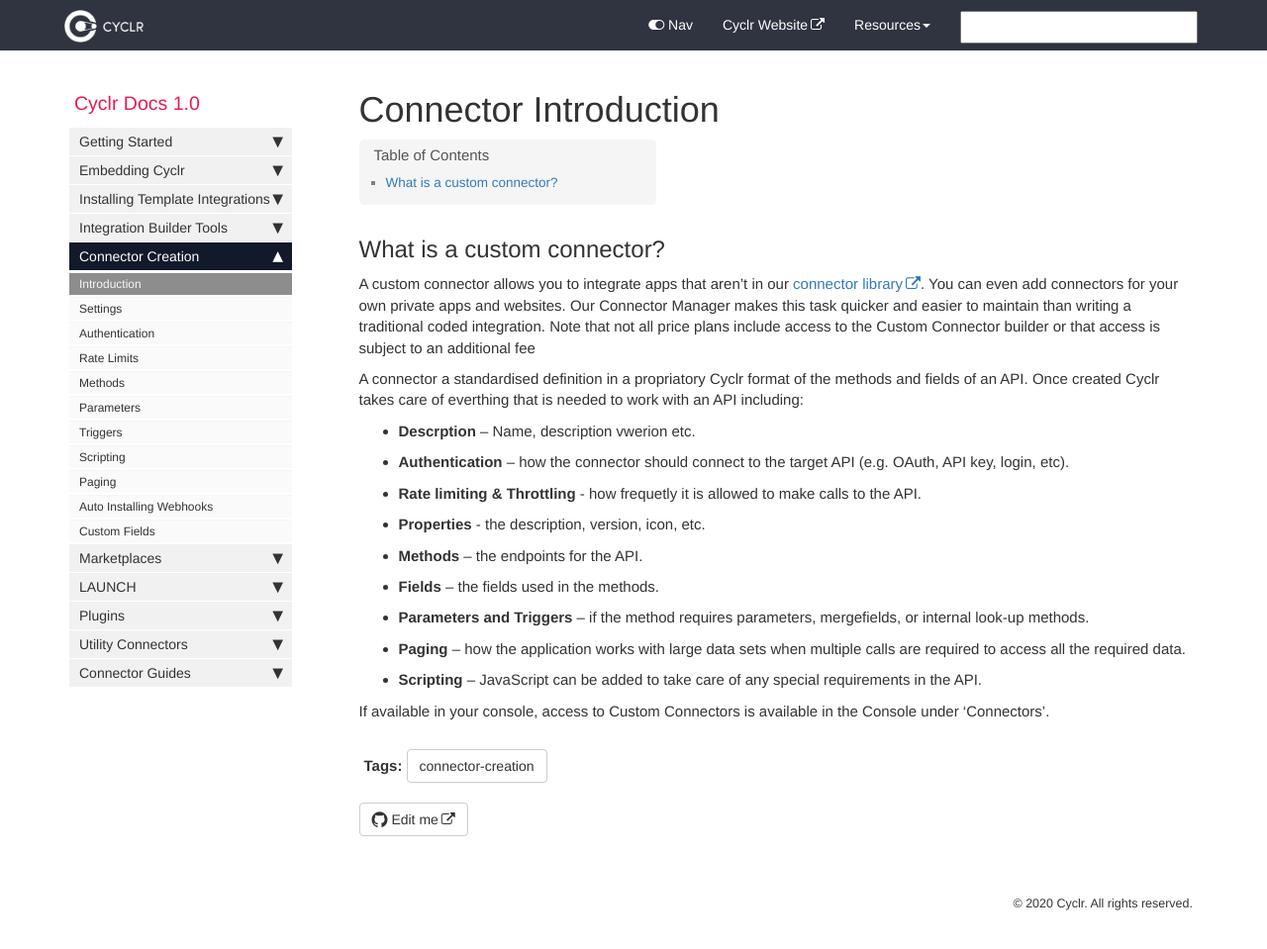
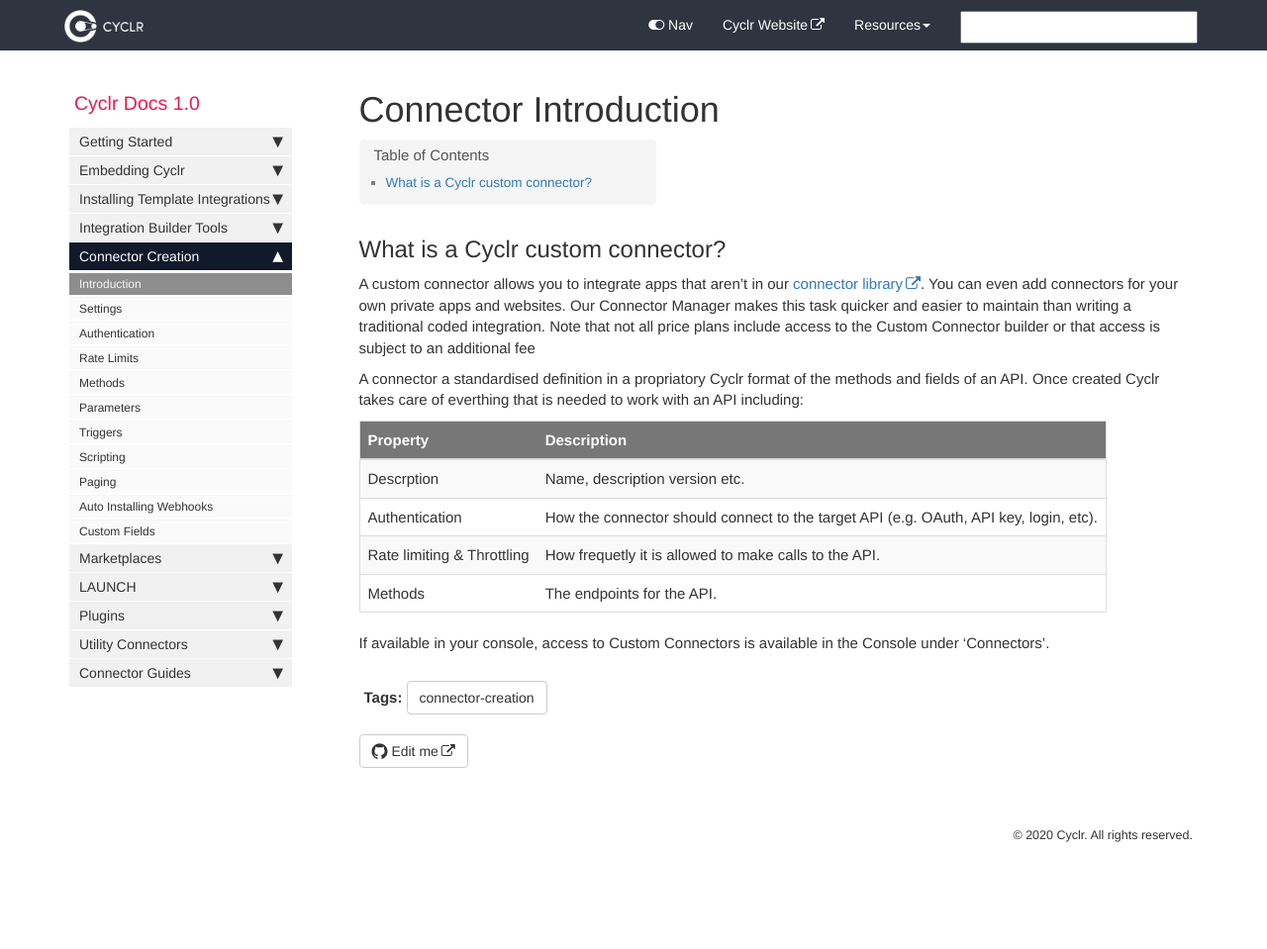
Before and after one commit to sneakysneak/docs, a Jekyll site: the page built from pages/custom-connectors/01-introduction.md, in a window 1280 px wide and 983 px high. Shown: the top 959 px of the window at 99% size. Built offline with Jekyll 4.4.1, drawn with Linux system fonts in a browser that asks for light colours; nearby versions of some CDN libraries; comment, search, counter and statistics services are not loaded.

Commit message:
Update 01-introduction.md

```diff
--- a/pages/custom-connectors/01-introduction.md
+++ b/pages/custom-connectors/01-introduction.md
@@ -5,20 +5,18 @@ permalink: connector-introduction
 tags: [connector-creation]
 ---
 
-## What is a custom connector?
+## What is a Cyclr custom connector?
 
 A custom connector allows you to integrate apps that aren’t in our [connector library](http://cyclr.com/connectors/). You can even add connectors for your own private apps and websites. Our Connector Manager makes this task quicker and easier to maintain than writing a traditional coded integration.  Note that not all price plans include access to the Custom Connector builder or that access is subject to an additional fee
 
 A connector a standardised definition in a propriatory Cyclr format of the methods and fields of an API. Once created Cyclr takes care of everthing that is needed to work with an API including:
 
-*   **Descrption** – Name, description vwerion etc.
-*   **Authentication** – how the connector should connect to the target API (e.g. OAuth, API key, login, etc).
-*   **Rate limiting & Throttling** - how frequetly it is allowed to make calls to the API.
-*   **Properties** - the description, version, icon, etc.
-*   **Methods** – the endpoints for the API.
-*   **Fields** – the fields used in the methods.
-*   **Parameters and Triggers** – if the method requires parameters, mergefields, or internal look-up methods.
-*   **Paging** – how the application works with large data sets when multiple calls are required to access all the required data.
-*   **Scripting** – JavaScript can be added to take care of any special requirements in the API.
+| Property | Description |
+| --- | --- |
+| Descrption | Name, description version etc. |
+| Authentication | How the connector should connect to the target API (e.g. OAuth, API key, login, etc). |
+| Rate limiting & Throttling | How frequetly it is allowed to make calls to the API. |
+| Methods | The endpoints for the API. |
+
 
 If available in your console, access to Custom Connectors is available in the Console under 'Connectors'.
```
